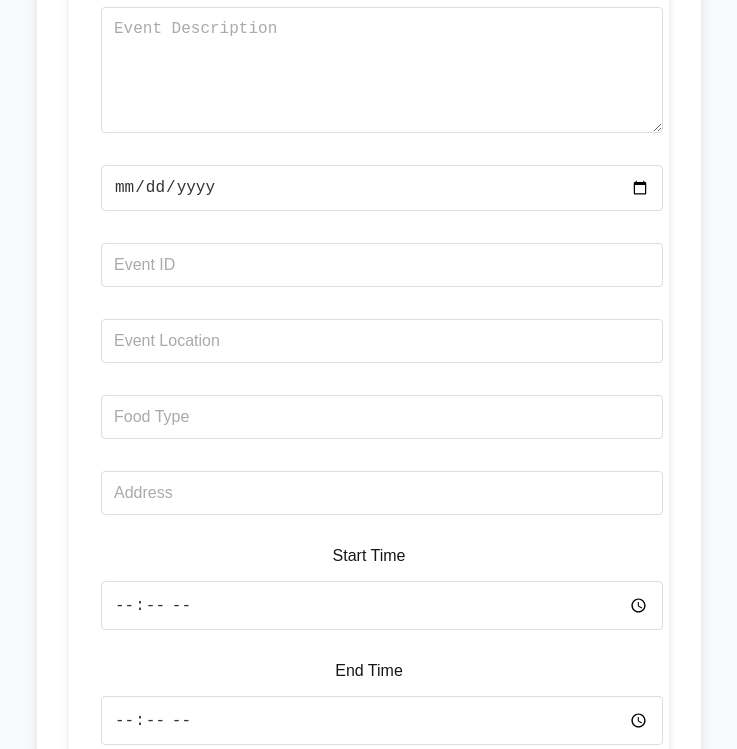
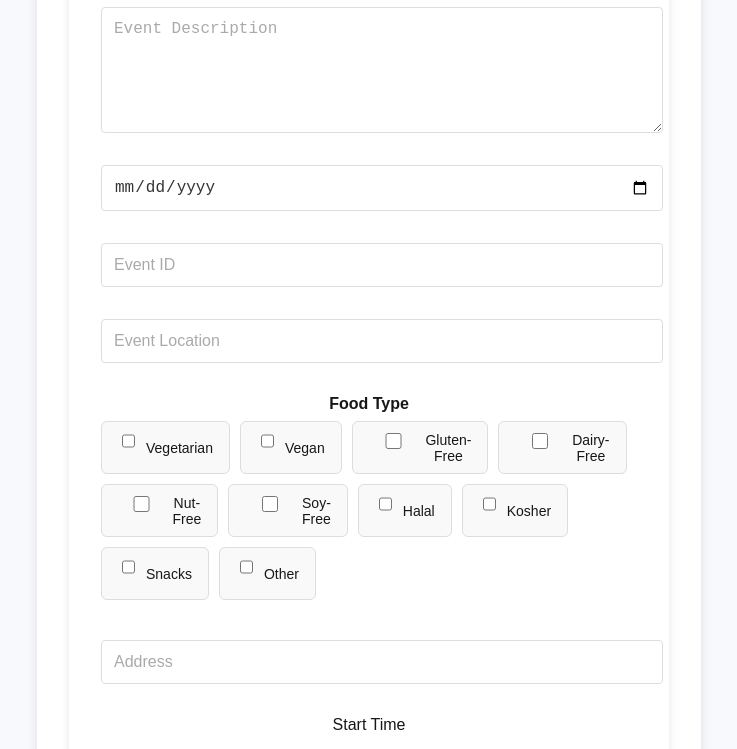
Before and after one commit to dkevin5542/SparkBytesG7, a Next.js app in the folder front-end/sparkbtyesg7/: page /create-event in a window 1280 px wide. Shown: the part 431-1180 px from the top of the page, without its empty margins (271-1008 px from the left). Built offline with nearby package versions, Linux system fonts and the light colour scheme.

Commit message:
Updated Create Event form to use checkboxes for food type selection

```diff
--- a/front-end/sparkbtyesg7/src/app/components/eventform.tsx
+++ b/front-end/sparkbtyesg7/src/app/components/eventform.tsx
@@ -1,123 +1,81 @@
-import React from 'react';
+"use client";
+
+import React, { useState } from 'react';
 import '@/app/styles/eventform.css';
 
-// export const CreateEventForm = () => {
+interface Event {
+  title: string;
+  description: string;
+  date: string;
+  event_id: number | "";
+  location: string;
+  food_type: string[];
+  address: string;
+  start_time: string;
+  end_time: string;
+  quantity: number | "";
+  event_type?: string;
+}
 
-//   const [title, setTitle] = React.useState('');
-//   const [description, setDescription] = React.useState('');
-//   const [date, setDate] = React.useState('');
-//   const [location, setLocation] = React.useState('');
+interface CreateEventFormProps {
+  onCreate: (event: Event) => void;
+}
 
-//   const handleSubmit = async (e) => {
-//     e.preventDefault();
+const foodOptions = [
+  "Vegetarian",
+  "Vegan",
+  "Gluten-Free",
+  "Dairy-Free",
+  "Nut-Free",
+  "Soy-Free",
+  "Halal",
+  "Kosher",
+  "Snacks",
+  "Other",
+];
 
-//     const eventData = {
-//         title,
-//         description,
-//         date,
-//         location
-//     };
+export const CreateEventForm: React.FC<CreateEventFormProps> = ({ onCreate }) => {
+  const [title, setTitle] = useState('');
+  const [description, setDescription] = useState('');
+  const [date, setDate] = useState('');
+  const [eventId, setEventId] = useState<number | ''>('');
+  const [location, setLocation] = useState('');
+  const [foodType, setFoodType] = useState<string[]>([]);
+  const [address, setAddress] = useState('');
+  const [startTime, setStartTime] = useState('');
+  const [endTime, setEndTime] = useState('');
+  const [quantity, setQuantity] = useState<number | ''>('');
+  const [eventType, setEventType] = useState('');
 
-//     try {
-//       const response = await fetch('http://127.0.0.1:5000/api/events', {
-//           method: 'POST',
-//           headers: {
-//               'Content-Type': 'application/json'
-//           },
-//           body: JSON.stringify(eventData)
-//       });
+  const handleFoodTypeChange = (option: string) => {
+    if (foodType.includes(option)) {
+      // Remove the option if it is already selected
+      setFoodType(foodType.filter((type) => type !== option));
+    } else {
+      // Add the option if it is not selected
+      setFoodType([...foodType, option]);
+    }
+  };
 
-//       if (response.ok) {
-//         const result = await response.json();
-//         console.log(result.message);
-//         setTitle('');
-//         setDescription('');
-//         setDate('');
-//         setLocation('');
-//       } else {
-//         console.error('Failed to create event');
-//       }
-//     } catch (error) {
-//         console.error("Error creating event:", error);
-//     }
-//   };
-
-//   return (
-//     <form onSubmit={handleSubmit} className="create-event-form">
-//       <input
-//         type="text"
-//         value={title}
-//         onChange={(e) => setTitle(e.target.value)}
-//         placeholder="Event Title"
-//         required
-//       />
-//       <textarea
-//         value={description}
-//         onChange={(e) => setDescription(e.target.value)}
-//         placeholder="Event Description"
-//         required
-//       />
-//       <input
-//         type="date"
-//         value={date}
-//         onChange={(e) => setDate(e.target.value)}
-//         required
-//       />
-//       <input
-//         type="text"
-//         value={location}
-//         onChange={(e) => setLocation(e.target.value)}
-//         placeholder="Event Location"
-//         required
-//       />
-//       <button type="submit">Create Event</button>
-//     </form>
-//   );
-// };
-// export default CreateEventForm;
-
-export const CreateEventForm = ({ onCreate }) => {
-  const [title, setTitle] = React.useState('');
-  const [description, setDescription] = React.useState('');
-  const [date, setDate] = React.useState('');
-  const [eventId, setEventId] = React.useState<number | ''>('');
-  const [location, setLocation] = React.useState('');
-  const [foodType, setFoodType] = React.useState('');
-  const [address, setAddress] = React.useState('');
-  const [startTime, setStartTime] = React.useState('');
-  const [endTime, setEndTime] = React.useState('');
-  const [quantity, setQuantity] = React.useState<number | ''>('');
-  const [eventType, setEventType] = React.useState('');
-
-  const handleSubmit = async (e) => {
+  const handleSubmit = async (e: React.FormEvent) => {
     e.preventDefault();
 
-    const eventData = {
+    const eventData: Event = {
       title,
       description,
       date,
-      event_id: eventId,
+      event_id: eventId === '' ? '' : Number(eventId),
       location,
       food_type: foodType,
       address,
       start_time: startTime,
       end_time: endTime,
-      quantity,
+      quantity: quantity === '' ? '' : Number(quantity),
       event_type: eventType,
     };
 
-    try {
-      const response = await fetch('http://127.0.0.1:5002/api/events', {
-        method: 'POST',
-        headers: {
-          'Content-Type': 'application/json',
-        },
-        body: JSON.stringify(eventData),
-      });
-
-      if (response.ok) {
-        const result = await response.json();
-        console.log(result.message);
+    // Pass the new event data to the parent component
+    onCreate(eventData);
 
     // Clear form fields
     setTitle('');
@@ -125,21 +83,12 @@ export const CreateEventForm = ({ onCreate }) => {
     setDate('');
     setEventId('');
     setLocation('');
-        setFoodType('');
+    setFoodType([]);
     setAddress('');
     setStartTime('');
     setEndTime('');
     setQuantity('');
     setEventType('');
-
-        // Notify parent component of new event
-        onCreate(eventData);
-      } else {
-        console.error('Failed to create event');
-      }
-    } catch (error) {
-      console.error('Error creating event:', error);
-    }
   };
 
   return (
@@ -177,13 +126,22 @@ export const CreateEventForm = ({ onCreate }) => {
         placeholder="Event Location"
         required
         />
+        <div className="food-type-container">
+          <label className="food-type-label">Food Type</label>
+          <div className="food-type-options">
+            {foodOptions.map((option) => (
+              <label key={option}>
                 <input
-        type="text"
-        value={foodType}
-        onChange={(e) => setFoodType(e.target.value)}
-        placeholder="Food Type"
-        required
+                  type="checkbox"
+                  value={option}
+                  checked={foodType.includes(option)}
+                  onChange={() => handleFoodTypeChange(option)}
                 />
+                {option}
+              </label>
+            ))}
+          </div>
+        </div>
       <input
         type="text"
         value={address}
@@ -227,3 +185,174 @@ export const CreateEventForm = ({ onCreate }) => {
 };
 
 export default CreateEventForm;
+
+/*
+export default CreateEventForm;
+export const CreateEventForm = ({ onCreate }) => {
+  const [title, setTitle] = React.useState('');
+  const [description, setDescription] = React.useState('');
+  const [date, setDate] = React.useState('');
+  const [eventId, setEventId] = React.useState<number | ''>('');
+  const [location, setLocation] = React.useState('');
+  const [foodType, setFoodType] = React.useState<string[]>([]);
+  const [address, setAddress] = React.useState('');
+  const [startTime, setStartTime] = React.useState('');
+  const [endTime, setEndTime] = React.useState('');
+  const [quantity, setQuantity] = React.useState<number | ''>('');
+  const [eventType, setEventType] = React.useState('');
+
+  const handleSubmit = async (e: React.FormEvent) => {
+    e.preventDefault();
+
+    const eventData = {
+      title,
+      description,
+      date,
+      event_id: eventId,
+      location,
+      food_type: foodType,
+      address,
+      start_time: startTime,
+      end_time: endTime,
+      quantity,
+      event_type: eventType,
+    };
+
+    try {
+      const response = await fetch('http://127.0.0.1:5002/api/events', {
+        method: 'POST',
+        headers: {
+          'Content-Type': 'application/json',
+        },
+        body: JSON.stringify(eventData),
+      });
+
+      if (response.ok) {
+        const result = await response.json();
+        console.log(result.message);
+
+        onCreate(eventData);
+
+        // Clear form fields
+        setTitle('');
+        setDescription('');
+        setDate('');
+        setEventId('');
+        setLocation('');
+        setFoodType('');
+        setAddress('');
+        setStartTime('');
+        setEndTime('');
+        setQuantity('');
+        setEventType('');
+
+        // Notify parent component of new event
+        onCreate(eventData);
+      } else {
+        console.error('Failed to create event');
+      }
+    } catch (error) {
+      console.error('Error creating event:', error);
+    }
+  };
+
+  const handleFoodTypeChange = (e: React.ChangeEvent<HTMLSelectElement>) => {
+    const selectedOptions = Array.from(
+      e.target.selectedOptions,
+      (option) => option.value
+    );
+    setFoodType(selectedOptions);
+  };
+
+  return (
+    <form onSubmit={handleSubmit} className="create-event-form">
+      <input
+        type="text"
+        value={title}
+        onChange={(e) => setTitle(e.target.value)}
+        placeholder="Event Title"
+        required
+      />
+      <textarea
+        value={description}
+        onChange={(e) => setDescription(e.target.value)}
+        placeholder="Event Description"
+        required
+      />
+      <input
+        type="date"
+        value={date}
+        onChange={(e) => setDate(e.target.value)}
+        required
+      />
+      <input
+        type="number"
+        value={eventId}
+        onChange={(e) => setEventId(Number(e.target.value))}
+        placeholder="Event ID"
+        required
+      />
+      <input
+        type="text"
+        value={location}
+        onChange={(e) => setLocation(e.target.value)}
+        placeholder="Event Location"
+        required
+      />
+      <label htmlFor="food-type">Food Type</label>
+      <select
+        id="food-type"
+        multiple
+        value={foodType}
+        onChange={handleFoodTypeChange}
+        required
+      >
+        {foodOptions.map((option) => (
+          <option key={option} value={option}>
+            {option}
+          </option>
+        ))}
+      </select>
+      <input
+        type="text"
+        value={address}
+        onChange={(e) => setAddress(e.target.value)}
+        placeholder="Address"
+        required
+      />
+      <label htmlFor="start-time">Start Time</label>
+      <input
+        id="start-time"
+        type="time"
+        value={startTime}
+        onChange={(e) => setStartTime(e.target.value)}
+        required
+      />
+      <label htmlFor="end-time">End Time</label>
+      <input
+        id="end-time"
+        type="time"
+        value={endTime}
+        onChange={(e) => setEndTime(e.target.value)}
+        required
+      />
+      <input
+        type="number"
+        value={quantity}
+        onChange={(e) => setQuantity(Number(e.target.value))}
+        placeholder="Quantity"
+        required
+      />
+      <input
+        type="text"
+        value={eventType}
+        onChange={(e) => setEventType(e.target.value)}
+        placeholder="Event Type"
+        required
+      />
+      <button type="submit">Create Event</button>
+    </form>
+  );
+};
+
+export default CreateEventForm;*/
--- a/front-end/sparkbtyesg7/src/app/create-event/page.tsx
+++ b/front-end/sparkbtyesg7/src/app/create-event/page.tsx
@@ -2,12 +2,6 @@
 import React, { useState } from 'react';
 import CreateEventForm from "../components/eventform";
 import '@/app/styles/formpage.css';
-
-interface Event {
-  title: string;
-  date: string;
-  location: string;
-}
 
 /**
  * CreateEventPage Component
@@ -42,11 +36,14 @@ interface Event {
   title: string;
   description: string;
   date: string;
+  event_id: number | "";
   location: string;
-  food_type: string;
+  food_type: string[];
   address: string;
   start_time: string;
   end_time: string;
+  quantity: number | "";
+  event_type?: string;
 }
 
 export default function CreateEventPage() {
@@ -72,6 +69,7 @@ export default function CreateEventPage() {
         console.error('Failed to create event');
       }
     } catch (error) {
+      setMessage("An error occurred. Please try again later.");
       console.error("Error creating event:", error);
     }
   };
--- a/front-end/sparkbtyesg7/src/app/styles/eventform.css
+++ b/front-end/sparkbtyesg7/src/app/styles/eventform.css
@@ -54,3 +54,45 @@
 .create-event-form button:focus {
   outline: none;
 }
+
+/* Food Type Dropdown */
+.food-type-container {
+  margin-bottom: 1.5rem;
+}
+
+.food-type-label {
+  display: block;
+  font-size: 16px;
+  font-weight: bold;
+  margin-bottom: 0.5rem;
+}
+
+.food-type-options {
+  display: flex;
+  flex-wrap: wrap;
+  gap: 10px;
+}
+
+.food-type-options label {
+  display: flex;
+  align-items: center;
+  gap: 8px;
+  font-size: 14px;
+  background-color: #f9f9f9;
+  padding: 0.5rem 1rem;
+  border-radius: 6px;
+  border: 1px solid #ddd;
+  cursor: pointer;
+  transition: all 0.3s ease;
+}
+
+.food-type-options label:hover {
+  background-color: #f0f8ff;
+  border-color: #4a90e2;
+}
+
+.food-type-options input {
+  width: 16px;
+  height: 16px;
+  accent-color: #4a90e2;
+}
```
Lines whose indentation alone changed are shown as unchanged.
